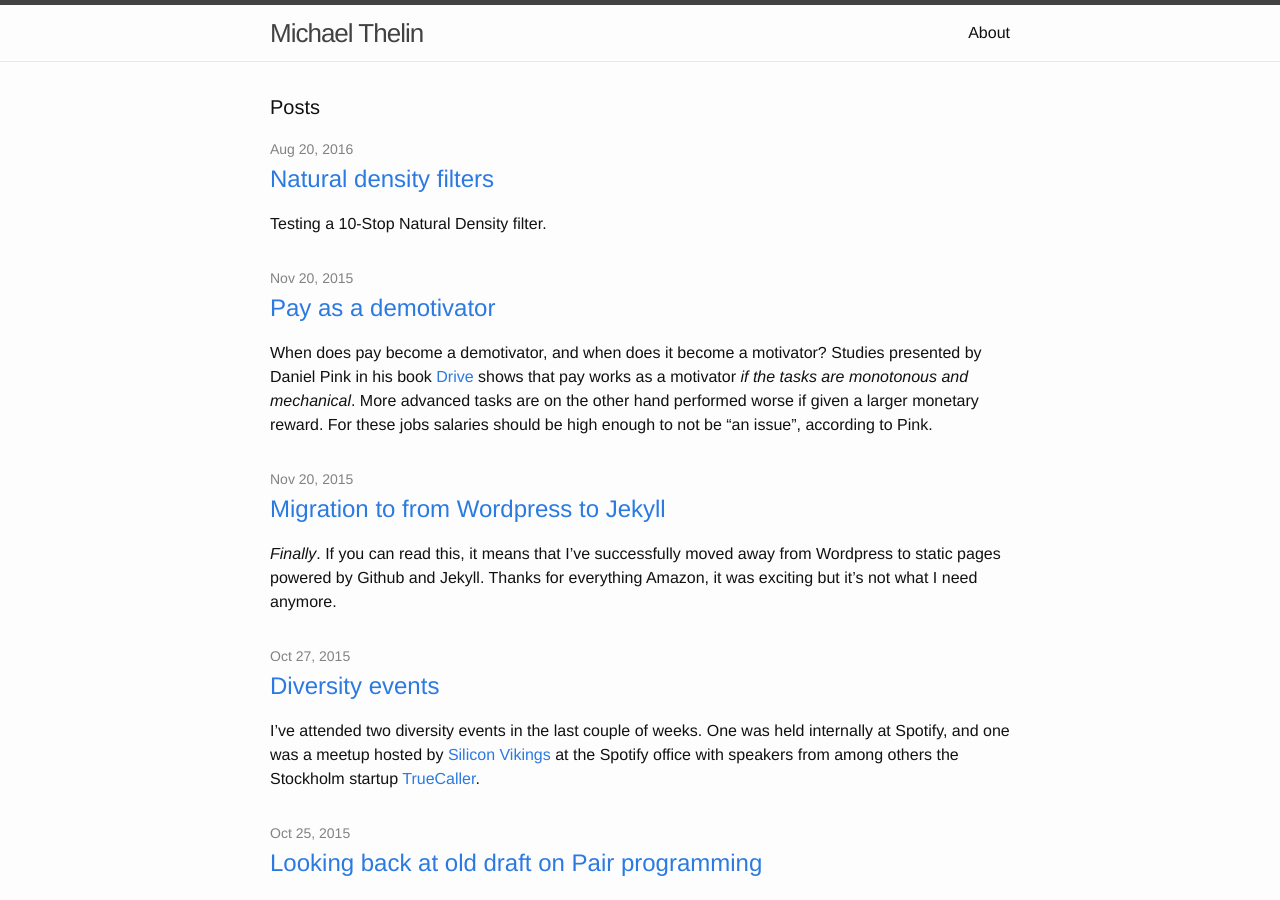
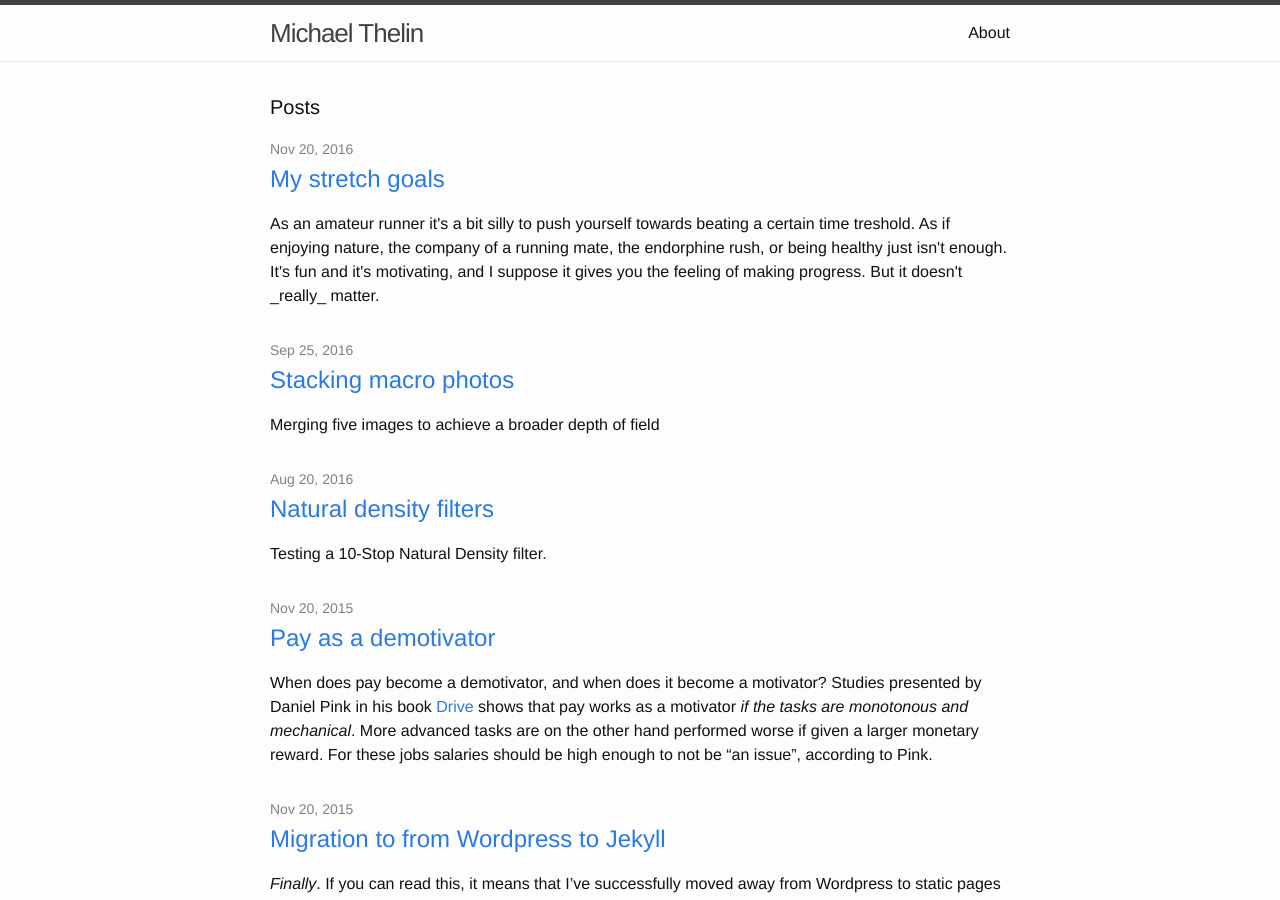
Before and after one commit to thelinmichael/thelinmichael.github.io, a Jekyll site: the page built from index.html, in a window 1280 px wide and 900 px high. Built offline with Jekyll 4.4.1, drawn with Linux system fonts in a browser that asks for light colours; part of the change alters nothing that is shown.

Commit message:
Add non-technical post

```diff
--- /dev/null
+++ b/_posts/2016-09-25-macro-stacking.md
@@ -0,0 +1,32 @@
+---
+layout: post
+title:  "Stacking macro photos"
+date:   2016-09-25 12:00:30
+categories: Photography
+excerpt: Merging five images to achieve a broader depth of field
+---
+Since I bought a macro lens last week I've been trying to recreate some of the amazing images of insects and flowers I've seen around the interwebs. I immediately ran into the issue of not being able to get a wide enough depth of field, causing my object to be mostly out of focus.
+
+[image of something with very shallow depth of field]
+
+Shooting this from the Minimum Focus Distance to achieve 1:1 [magnification](https://www.dpreview.com/articles/6519974919/macro-photography-understanding-magnification) causes a shallower depth of field. Using a tripod enables you to close the aparture down to f/16 or even lower to increase the depth of field, but it's still too shallow to have the entire object in focus.
+
+Enter focus stacking. In principle, it's a simple procedure.
+
+Take several images, each image focusing on a different part of the object, and merge to a single image using only the parts that are in focus.
+
+#### Take the images
+
+[five images with different focus]
+
+I'm using Lightroom and Adobe Photoshop for this, but there are probably a lot of different software available.
+
+#### Import them in Lightroom
+
+#### Export as JPG
+
+#### Import in Photoshop
+
+#### Stack
+
+[resulting photo]
--- /dev/null
+++ b/_posts/2016-11-20-running-achievements-and-goals.md
@@ -0,0 +1,34 @@
+---
+layout: post
+title:  "My stretch goals"
+date:   2016-11-20 12:00:00
+categories: Running
+excerpt: As an amateur runner it's a bit silly to push yourself towards beating a certain time treshold. As if enjoying nature, the company of a running mate, the endorphine rush, or being healthy just isn't enough. It's fun and it's motivating, and I suppose it gives you the feeling of making progress. But it doesn't _really_ matter.
+---
+Non-technical for a 'blog' that's up on Github, but whatever.
+
+As an amateur runner it's a bit silly to push yourself towards beating a certain time treshold. As if enjoying nature, the company of a running mate, the endorphine rush, or being healthy just isn't enough. It's fun and it's motivating, and I suppose it gives you the feeling of making progress. But it doesn't _really_ matter.
+
+##### Best times in 2016:
+
+| Distance      	| Time    	| Pace | Name of Race            	| Date |
+|---------------	|---------	|-------| ------------------	|----------	 |
+| 5K            	| [20:22](https://www.strava.com/activities/737989478/overview)   	| 4:04 min/km | Mental Health Run       	| Oct |
+| 10K           	| [42:52](https://www.strava.com/activities/766274369/overview)   	| 4:17 min/km | Vintermilen             	| Nov |
+| Half Marathon 	| [1:42:34](https://www.strava.com/activities/568187103/overview) 	| 4:51 min/km | Stockholm Half Marathon 	| May |
+
+Between January and June I did about 20 km per week, coming to a complete stop in the first week of June. Running became impossible due to sharp pain in both of my heels, caused by what I believe was playing football in newly bought indoors football shoes on artificial grass turf. After three months of almost no exercise, I've been slowly increasing the weekly distance to 25-45 kilometers.
+
+[Google set OKRs](https://www.youtube.com/watch?v=mJB83EZtAjc) that are **stretch goals** to force their employees to **explore new and potentially unknown ways to reach them**. And since they're stretch goals, they're not expected to be achieved. _“Shoot for the moon. Even if you miss, you'll land among the stars”_, sort of.
+
+##### Stretch goals for 2017:
+
+| Distance      	| Goal time    	| Goal Pace | Pace diff. from 2016 result |
+|---------------	| ---------	| ------ | ------------------ |
+| 5K            	| 19:00 | 3:48 min/km | -0:16 min/km |
+| 10K           	| 40:00 | 4:00 min/km | -0:17 min/km |
+| Half Marathon 	| 1:30:00 | 4:16 min/km | -0:36 min/km |
+
+Silly as it is, I know that I'll be screaming in joy if I ever beat one of these times. But at the end of the day, exercising shouldn't add further stress and feel fullfilling, and something tells me that the goals set out above won't be reached in years, if ever. And that's totally fine. So establish your stretch goals - worst case is that you're _just healthy_.
+
+[My Strava](https://www.strava.com/athletes/9436776)
--- a/about.md
+++ b/about.md
@@ -10,7 +10,9 @@ Some quick work facts - I've been at Spotify since early 2013, currently as an E
 
 I'm a photography hobbyist, and most of the stuff that I find worth sharing I post on [Flickr](https://www.flickr.com/photos/96687157@N03/).
 
-The contents of this site is a mix of work and photography, and mainly written for my own amusement.
+My digital footprint as an amateur runner is on [Strava](https://www.strava.com/athletes/9436776).
+
+The contents of this site is a mix of work, photography, and running, and is mainly written for my own amusement.
 
 Feel free to reach out to me at [@michaelthelin](https://twitter.com/michaelthelin) or thelinmichael@gmail.com.
 
```
